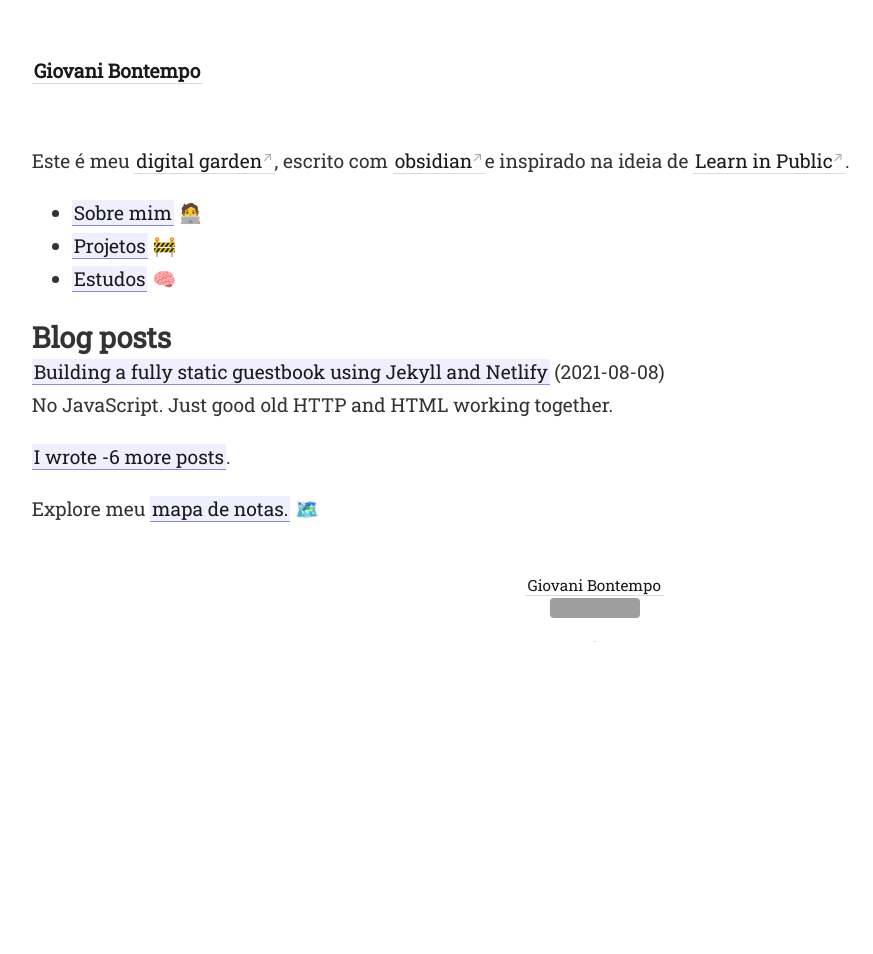
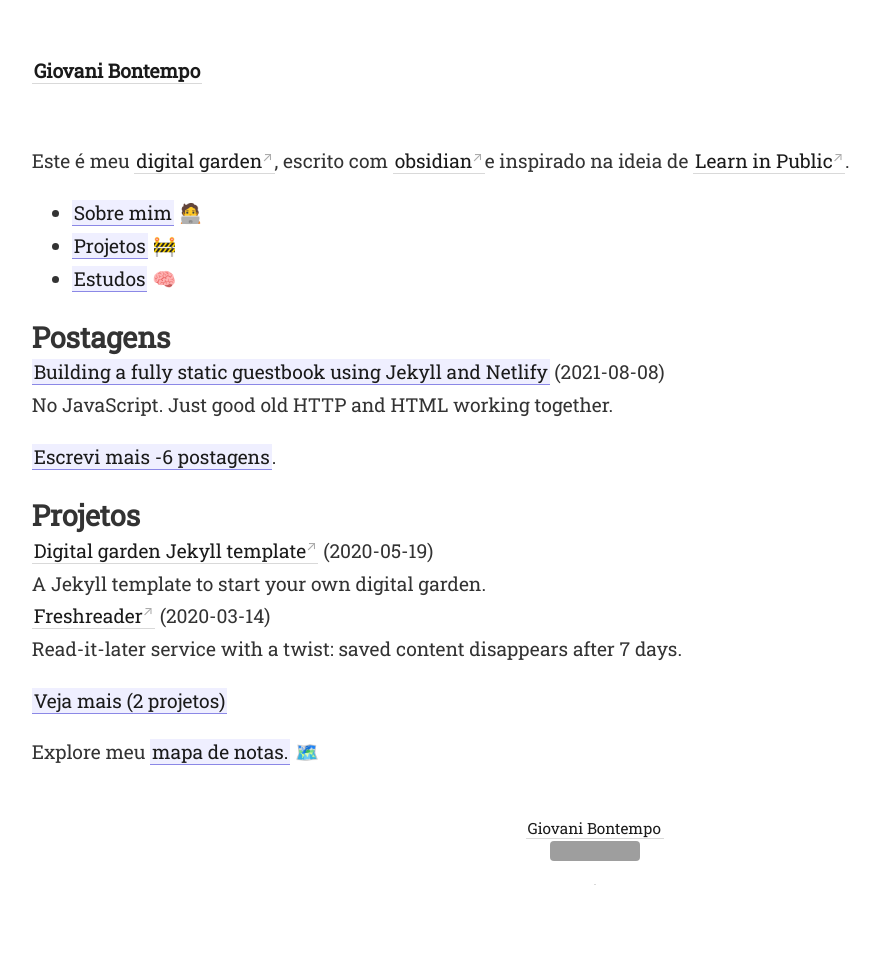
Before and after one commit to gio-bon/MyDigitalGarden, a Jekyll site: the page built from _pages/index.md, in a window 1280 px wide. Shown: the whole page, without its empty margins (45-918 px from the left). Built offline with Jekyll 4.4.1, drawn with Linux system fonts in a browser that asks for light colours; before the commit the page ends 900 px from its top, so only the background shows below that; grey boxes are pictures that could not be loaded.

Commit message:
projetos adicionados

```diff
--- /dev/null
+++ b/_data/projects.yml
@@ -0,0 +1,19 @@
+- name: Digital garden Jekyll template
+  description_html: "A Jekyll template to start your own digital garden."
+  url: https://github.com/maximevaillancourt/digital-garden-jekyll-template
+  date: 2020-05-19
+
+- name: Freshreader
+  description_html: "Read-it-later service with a twist: saved content disappears after 7 days."
+  url: https://freshreader.app
+  date: 2020-03-14
+
+- name: Trace
+  description_html: Supply chain transparency platform PoC based on the Ethereum blockchain.
+  url: https://github.com/maximevaillancourt/trace
+  date: 2018-02-01
+
+- name: JSON Feed Viewer
+  description_html: The world's first JSON feed viewer, as seen on <a target="_blank" rel="noopener" href="https://daringfireball.net/linked/2017/05/18/maxime-vaillancourt-json-feed-viewer">Daring Fireball</a>.
+  url: https://github.com/maximevaillancourt/json-feed-viewer
+  date: 2017-05-01
--- a/_pages/index.md
+++ b/_pages/index.md
@@ -13,7 +13,7 @@ Este é meu [digital garden](https://youtu.be/i8EwNnO9Uks), escrito com [obsidia
 
 <div>
   <div class="grid-element">
-    <h2>Blog posts</h2>
+    <h2>Postagens</h2>
     {% assign post_limit = 7 %}
     {% for post in site.posts limit: post_limit %}
     <div class="list-entry">
@@ -22,8 +22,31 @@ Este é meu [digital garden](https://youtu.be/i8EwNnO9Uks), escrito com [obsidia
     </div>
     {% endfor %}
     <p>
-      <a class="internal-link" href="/blog">I wrote {{ site.posts.size | minus: post_limit }} more posts</a>.
+      <a class="internal-link" href="/blog">Escrevi mais {{ site.posts.size | minus: post_limit }} postagens</a>.
     </p>
   </div>
 
+  <div class="grid-element">
+    <h2>Projetos</h2>
+
+    {% assign project_limit = 2 %}
+    {% for project in site.data.projects limit: project_limit %}
+    <div class="list-entry">
+      <div><a target="_blank" rel="noopener" href="{{ project.url }}">{{ project.name }}</a> <span class="faded">({{ project.date | date: "%Y-%m-%d" }})</span></div>
+      <div>{{ project.description_html }}</div>
+    </div>
+    {% endfor %}
+
+    {% assign additional_projects = site.data.projects.size | minus: project_limit %}
+    {% if additional_projects > 0 %}
+    <div>
+      <p>
+        <a class="internal-link" href="/projects">
+          Veja mais ({{ additional_projects }} projetos)
+        </a>
+      </p>
+    </div>
+    {% endif %}
+  </div>
+
 Explore meu <a class="internal-link" href="/map">mapa de notas.</a> 🗺️ <br>
```
